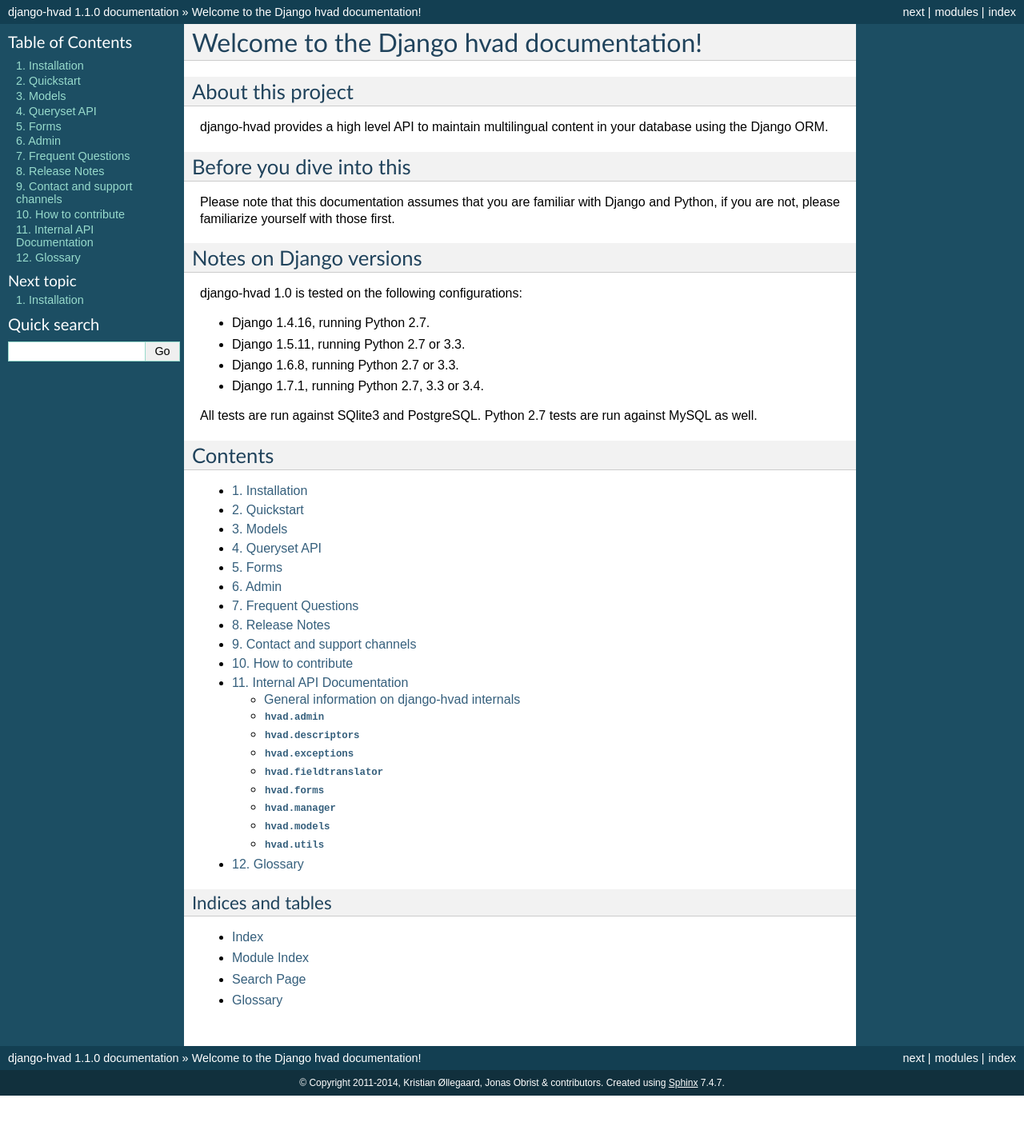
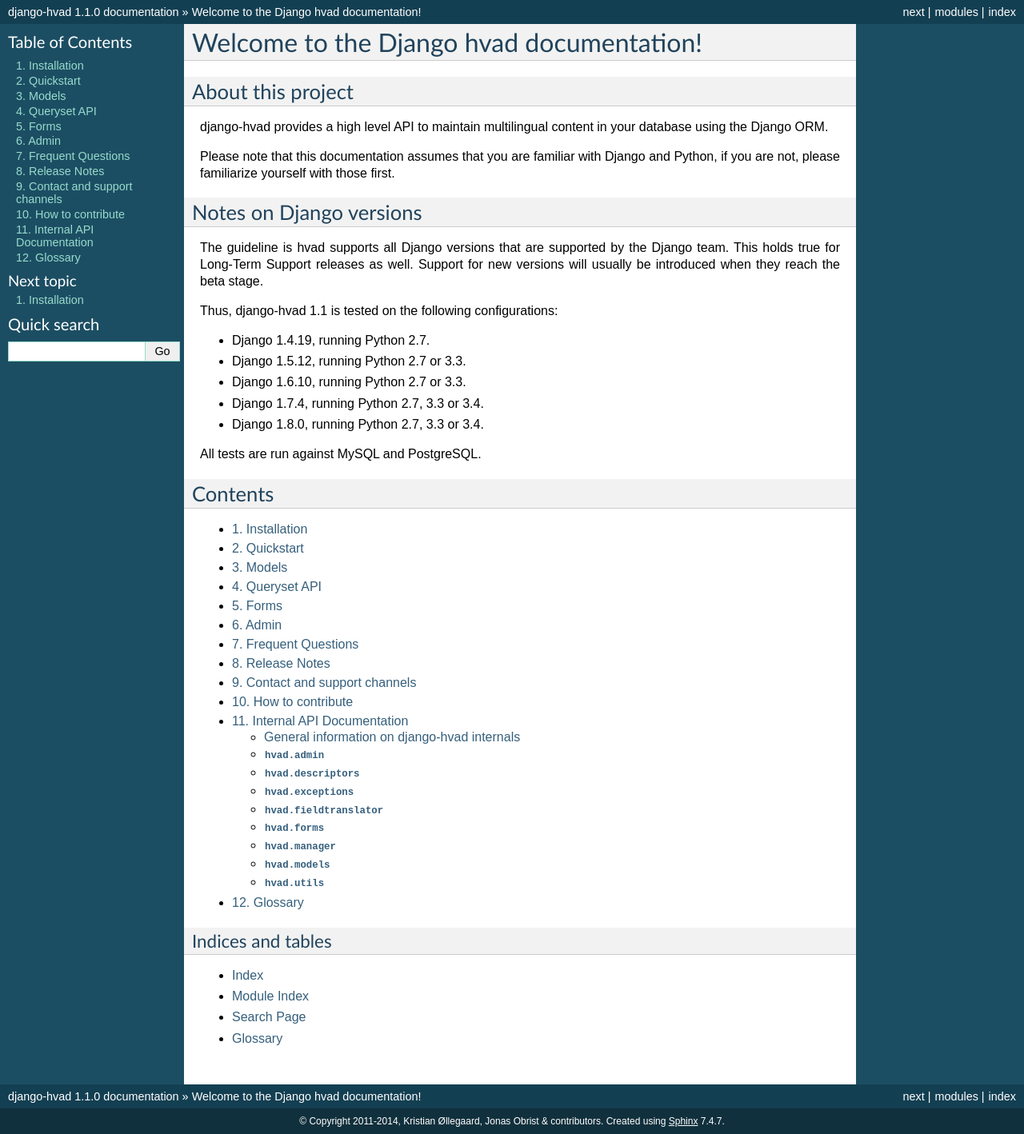
Before and after one commit to KristianOellegaard/django-hvad, a Sphinx documentation site: the page built from docs/index.rst, in a window 1280 px wide. Shown: the whole page at 80% size. Built offline with Sphinx 7.4.7, drawn with Linux system fonts in a browser that asks for light colours; before the commit the page ends 1370 px from its top, so only the background shows below that.

Commit message:
Update documentation and travis settings. Ready to release.

```diff
--- a/docs/index.rst
+++ b/docs/index.rst
@@ -9,10 +9,6 @@
 django-hvad provides a high level API to maintain multilingual content in your
 database using the Django ORM.
 
-*************************
-Before you dive into this
-*************************
-
 Please note that this documentation assumes that you are familiar with
 Django and Python, if you are not, please familiarize yourself with those first.
 
@@ -20,15 +16,19 @@
 Notes on Django versions
 ************************
 
-django-hvad 1.0 is tested on the following configurations:
+The guideline is hvad supports all Django versions that are supported by the
+Django team. This holds true for Long-Term Support releases as well. Support for
+new versions will usually be introduced when they reach the beta stage.
 
-- Django 1.4.16, running Python 2.7.
-- Django 1.5.11, running Python 2.7 or 3.3.
-- Django 1.6.8, running Python 2.7 or 3.3.
-- Django 1.7.1, running Python 2.7, 3.3 or 3.4.
+Thus, django-hvad 1.1 is tested on the following configurations:
 
-All tests are run against SQlite3 and PostgreSQL.
-Python 2.7 tests are run against MySQL as well.
+- Django 1.4.19, running Python 2.7.
+- Django 1.5.12, running Python 2.7 or 3.3.
+- Django 1.6.10, running Python 2.7 or 3.3.
+- Django 1.7.4, running Python 2.7, 3.3 or 3.4.
+- Django 1.8.0, running Python 2.7, 3.3 or 3.4.
+
+All tests are run against MySQL and PostgreSQL.
 
 ***************
 Contents
--- a/docs/public/queryset.rst
+++ b/docs/public/queryset.rst
@@ -109,7 +109,6 @@
 * :meth:`~hvad.manager.TranslationQueryset.bulk_create`
 * :meth:`~hvad.manager.TranslationQueryset.update_or_create`
 * :meth:`~hvad.manager.TranslationQueryset.complex_filter`
-* :meth:`~hvad.manager.TranslationQueryset.annotate`
 * :meth:`~hvad.manager.TranslationQueryset.defer`
 * :meth:`~hvad.manager.TranslationQueryset.only`
 
```
Also changed, not shown: README.rst (+81 -41 lines), docs/public/release_notes.rst (+6 -6 lines), .travis.yml.
